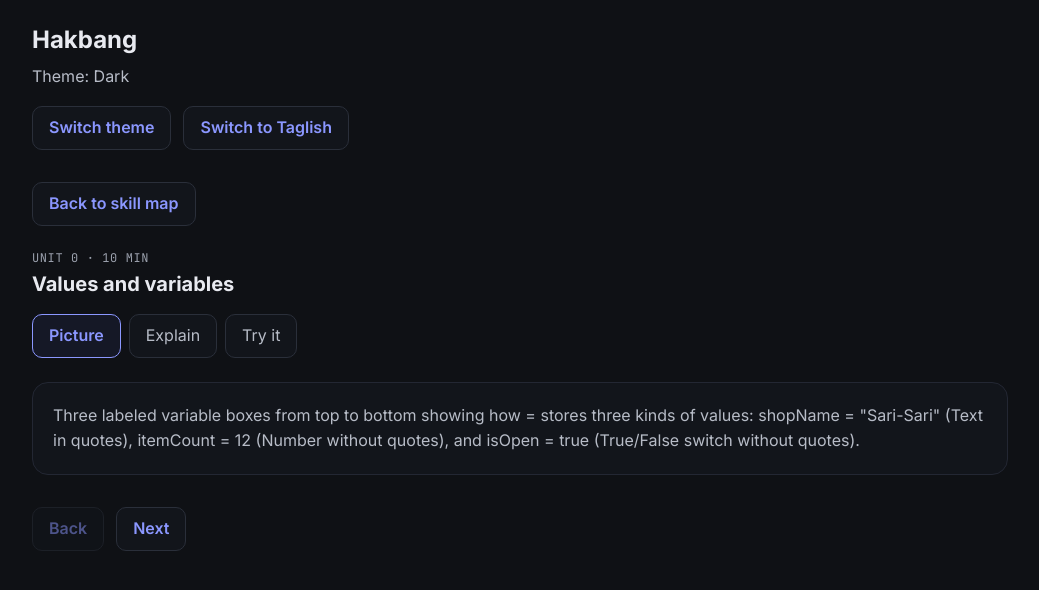
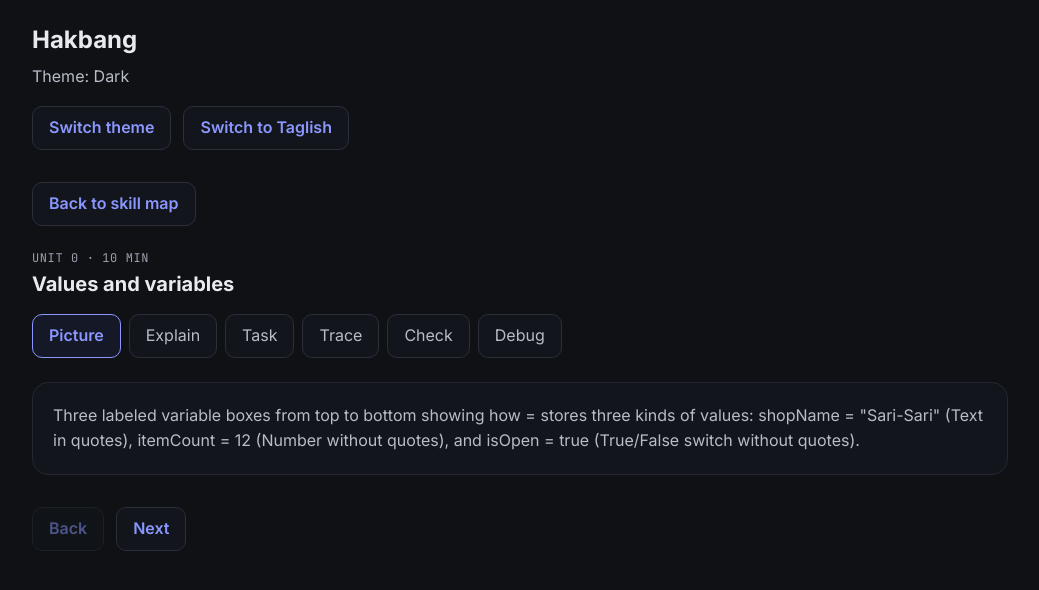
Before and after one commit to ianwilsonbenitez/hakbang, a React (Vite) app: page / in a window 1280 px wide. Both pictures are taken after a click on the button 280 px from the left and 322 px from the top of the page. Shown: the top 590 px of the page, without its empty margins (120-1159 px from the left). Built offline with nearby package versions, Linux system fonts and the light colour scheme.

Commit message:
feat: split lesson into one step per screen (item 14)

```diff
--- a/src/App.tsx
+++ b/src/App.tsx
@@ -112,6 +112,7 @@ function App() {
         onBugCheckPassed={(wrongTaps) => handleBugCheckPassed(lesson.id, wrongTaps)}
         bugCheckExplained={progress.lessons[lesson.id]?.bugCheckExplained === true}
         onBugCheckExplained={() => handleBugCheckExplained(lesson.id)}
+        onClose={() => setView({ name: 'map' })}
       />
     )
   }
--- a/src/LessonScreen.tsx
+++ b/src/LessonScreen.tsx
@@ -8,7 +8,7 @@ import { TracerPanel } from './TracerPanel'
 import { pick } from './lib/language'
 import type { Lesson } from './lib/lesson'
 import {
-  LESSON_STEPS,
+  getLessonSteps,
   isCorrectAnswer,
   nextStep,
   previousStep,
@@ -54,7 +54,7 @@ function ExplainStep({ lesson }: { lesson: Lesson }) {
   )
 }
 
-function TryStep({ lesson, onTaskPassed }: { lesson: Lesson; onTaskPassed: () => void }) {
+function TaskStep({ lesson, onTaskPassed }: { lesson: Lesson; onTaskPassed: () => void }) {
   const { language, t } = useLanguage()
   const [selectedId, setSelectedId] = useState<string | null>(null)
   const [isChecked, setIsChecked] = useState(false)
@@ -143,6 +143,8 @@ type LessonScreenProps = {
   onBugCheckPassed: (wrongTaps: number) => void
   bugCheckExplained: boolean
   onBugCheckExplained: () => void
+  // Called on the last step, so the learner can go back to the skill map.
+  onClose: () => void
 }
 
 export function LessonScreen({
@@ -158,14 +160,32 @@ export function LessonScreen({
   onBugCheckPassed,
   bugCheckExplained,
   onBugCheckExplained,
+  onClose,
 }: LessonScreenProps) {
   const { language, t } = useLanguage()
   const [step, setStep] = useState<LessonStep>('picture')
 
+  const steps = getLessonSteps({
+    hasTracer: lesson.tracer !== undefined,
+    hasExercise: lesson.exercise !== undefined,
+    hasBugCheck: lesson.bugCheck !== undefined,
+  })
+  const isLastStep = step === steps[steps.length - 1]
+
   const stepLabels: Record<LessonStep, string> = {
     picture: t.stepPicture,
     explain: t.stepExplain,
-    try: t.stepTry,
+    task: t.stepTask,
+    trace: t.stepTrace,
+    build: t.stepBuild,
+    check: t.stepCheck,
+    debug: t.stepDebug,
+  }
+
+  // Each panel sits in its own wrapper that is hidden, not removed, so opened hints,
+  // typed answers and the tracer position survive a step change.
+  function stepClass(lessonStep: LessonStep): string {
+    return step === lessonStep ? '' : 'hidden'
   }
 
   return (
@@ -194,7 +214,7 @@ export function LessonScreen({
       )}
 
       <nav aria-label={t.stepsLabel} className="mt-4 flex flex-wrap gap-2">
-        {LESSON_STEPS.map((lessonStep) => (
+        {steps.map((lessonStep) => (
           <button
             key={lessonStep}
             type="button"
@@ -214,24 +234,33 @@ export function LessonScreen({
       <div className="mt-6">
         {step === 'picture' && <PictureStep lesson={lesson} />}
         {step === 'explain' && <ExplainStep lesson={lesson} />}
-        {/* Hidden and not removed, so opened hints and typed answers survive a step change. */}
-        <div className={step === 'try' ? 'space-y-8' : 'hidden'}>
-          <TryStep lesson={lesson} onTaskPassed={onTaskPassed} />
-          {lesson.tracer !== undefined && <TracerPanel tracer={lesson.tracer} />}
-          {lesson.exercise !== undefined && (
+        <div className={stepClass('task')}>
+          <TaskStep lesson={lesson} onTaskPassed={onTaskPassed} />
+        </div>
+        {lesson.tracer !== undefined && (
+          <div className={stepClass('trace')}>
+            <TracerPanel tracer={lesson.tracer} />
+          </div>
+        )}
+        {lesson.exercise !== undefined && (
+          <div className={stepClass('build')}>
             <ExercisePanel
               exercise={lesson.exercise}
               solved={exerciseSolved}
               onSolved={onExerciseSolved}
             />
-          )}
+          </div>
+        )}
+        <div className={stepClass('check')}>
           <CheckPanel
             questions={lesson.check}
             bestScore={checkBestScore}
             attempts={checkAttempts}
             onFinished={onCheckFinished}
           />
-          {lesson.bugCheck !== undefined && (
+        </div>
+        {lesson.bugCheck !== undefined && (
+          <div className={stepClass('debug')}>
             <BugCheckPanel
               bugCheck={lesson.bugCheck}
               passed={bugCheckPassed}
@@ -239,26 +268,25 @@ export function LessonScreen({
               onPassed={onBugCheckPassed}
               onExplained={onBugCheckExplained}
             />
-          )}
-        </div>
+          </div>
+        )}
       </div>
 
       <div className="mt-8 flex flex-wrap gap-3">
         <button
           type="button"
           disabled={step === 'picture'}
-          onClick={() => setStep(previousStep(step))}
+          onClick={() => setStep(previousStep(steps, step))}
           className={secondaryButtonClass}
         >
           {t.back}
         </button>
         <button
           type="button"
-          disabled={step === 'try'}
-          onClick={() => setStep(nextStep(step))}
+          onClick={() => (isLastStep ? onClose() : setStep(nextStep(steps, step)))}
           className={secondaryButtonClass}
         >
-          {t.next}
+          {isLastStep ? t.backToMap : t.next}
         </button>
       </div>
     </section>
--- a/src/i18n/en.ts
+++ b/src/i18n/en.ts
@@ -10,7 +10,11 @@ export const en = {
   minutesShort: 'min',
   stepPicture: 'Picture',
   stepExplain: 'Explain',
-  stepTry: 'Try it',
+  stepTask: 'Task',
+  stepTrace: 'Trace',
+  stepBuild: 'Build',
+  stepCheck: 'Check',
+  stepDebug: 'Debug',
   stepsLabel: 'Lesson steps',
   back: 'Back',
   next: 'Next',
--- a/src/i18n/tl.ts
+++ b/src/i18n/tl.ts
@@ -12,7 +12,11 @@ export const tl: typeof en = {
   minutesShort: 'min',
   stepPicture: 'Picture',
   stepExplain: 'Explain',
-  stepTry: 'Try it',
+  stepTask: 'Task',
+  stepTrace: 'Trace',
+  stepBuild: 'Build',
+  stepCheck: 'Check',
+  stepDebug: 'Debug',
   stepsLabel: 'Mga hakbang ng lesson',
   back: 'Back',
   next: 'Next',
--- a/src/lib/lesson-flow.ts
+++ b/src/lib/lesson-flow.ts
@@ -1,18 +1,33 @@
 import type { LessonChoice } from './lesson'
 
-export type LessonStep = 'picture' | 'explain' | 'try'
+export type LessonStep = 'picture' | 'explain' | 'task' | 'trace' | 'build' | 'check' | 'debug'
 
-export const LESSON_STEPS: LessonStep[] = ['picture', 'explain', 'try']
-
-// Both stop at the ends instead of going past them.
-export function nextStep(step: LessonStep): LessonStep {
-  const index = LESSON_STEPS.indexOf(step)
-  return LESSON_STEPS[Math.min(index + 1, LESSON_STEPS.length - 1)]
+// Which optional parts this lesson has. Small flags, so we do not need the whole lesson file.
+export type LessonStepParts = {
+  hasTracer: boolean
+  hasExercise: boolean
+  hasBugCheck: boolean
 }
 
-export function previousStep(step: LessonStep): LessonStep {
-  const index = LESSON_STEPS.indexOf(step)
-  return LESSON_STEPS[Math.max(index - 1, 0)]
+// The steps this lesson has, in learning order. A step the lesson does not have is left out.
+export function getLessonSteps(parts: LessonStepParts): LessonStep[] {
+  const steps: LessonStep[] = ['picture', 'explain', 'task']
+  if (parts.hasTracer) steps.push('trace')
+  if (parts.hasExercise) steps.push('build')
+  steps.push('check')
+  if (parts.hasBugCheck) steps.push('debug')
+  return steps
+}
+
+// Both stop at the ends instead of going past them. They take the list, because it differs per lesson.
+export function nextStep(steps: LessonStep[], step: LessonStep): LessonStep {
+  const index = steps.indexOf(step)
+  return steps[Math.min(index + 1, steps.length - 1)]
+}
+
+export function previousStep(steps: LessonStep[], step: LessonStep): LessonStep {
+  const index = steps.indexOf(step)
+  return steps[Math.max(index - 1, 0)]
 }
 
 export function isCorrectAnswer(choice: Pick<LessonChoice, 'answer'>, selectedId: string | null): boolean {
```
Also changed, not shown: 1 other file (tests, documents, lock files or other folders).
